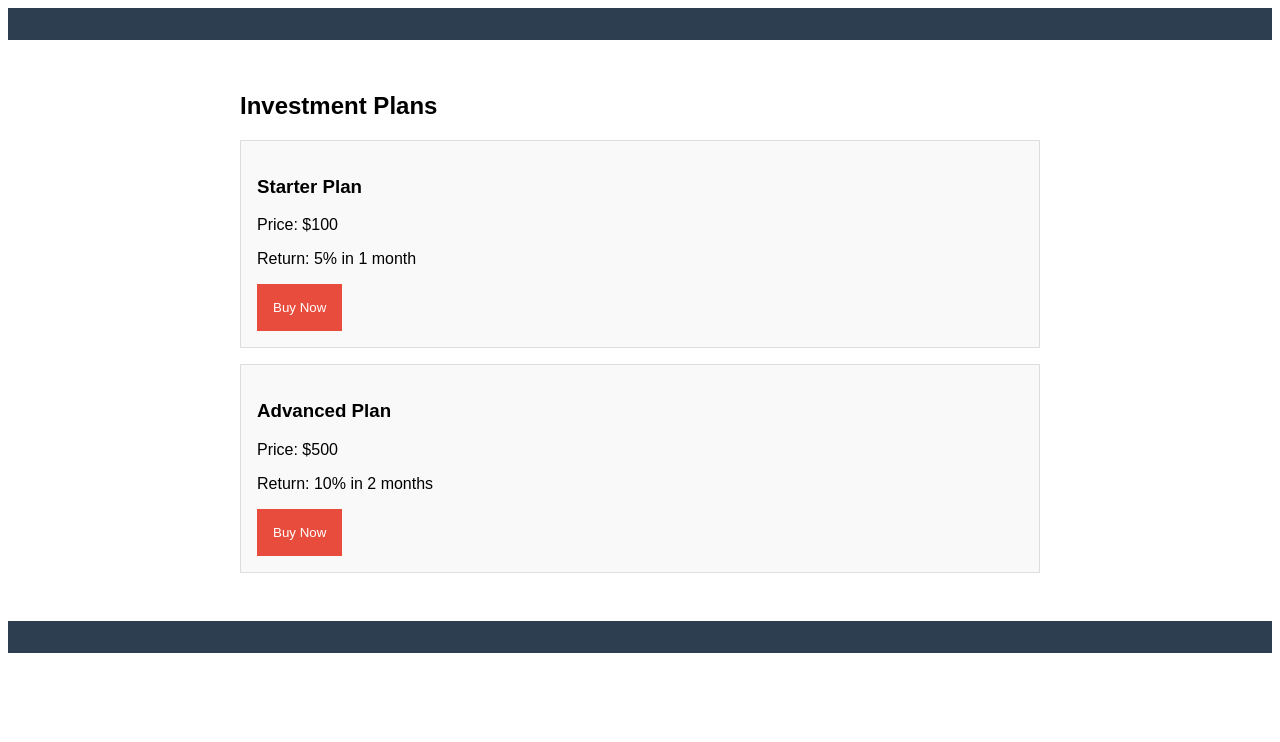
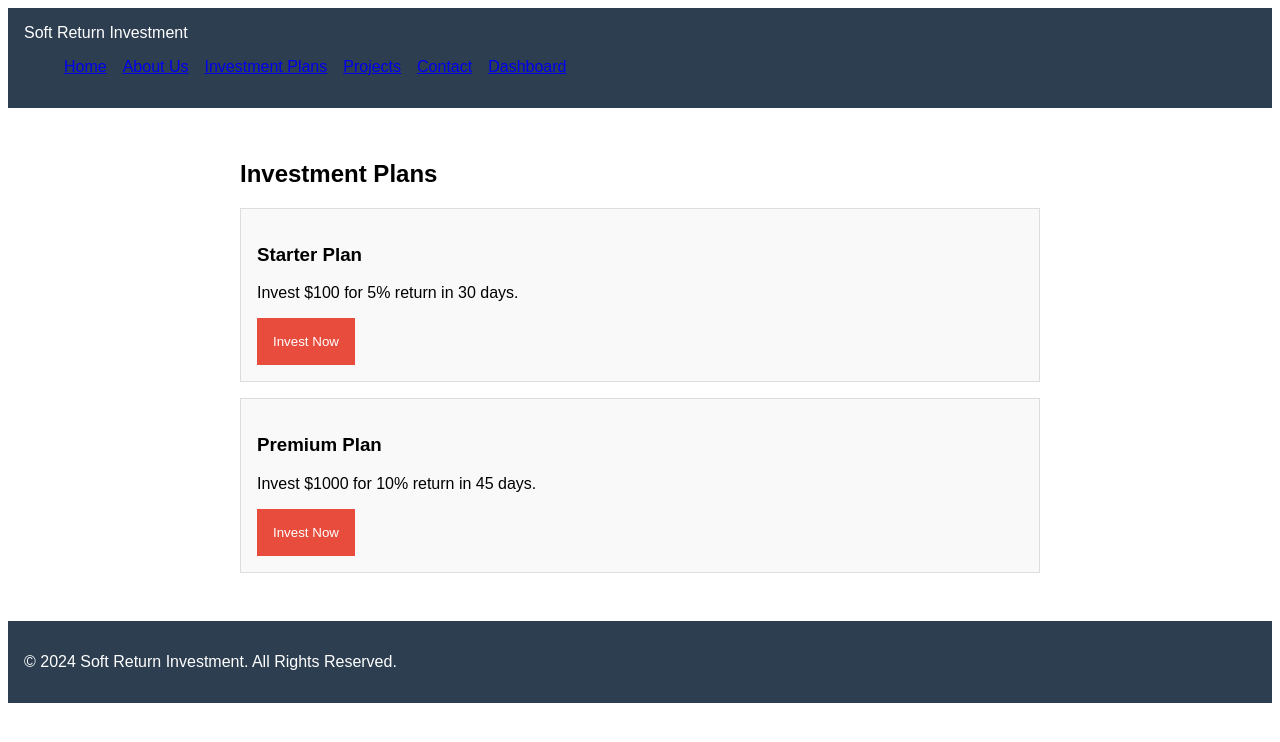
Before and after one commit to SoftrIn6/softrinvestment, a plain HTML site: page plans.html in a window 1280 px wide. Drawn offline with Linux system fonts and the light colour scheme.

Commit message:
Update plans.html

```diff
--- a/plans.html
+++ b/plans.html
@@ -3,32 +3,40 @@
 <head>
     <meta charset="UTF-8">
     <meta name="viewport" content="width=device-width, initial-scale=1.0">
-  <title>Investment Plans | Soft Return Investment</title>
+    <title>Investment Plans - Soft Return Investment</title>
     <link rel="stylesheet" href="styles.css">
 </head>
 <body>
     <header>
-    <!-- Same header as index.html -->
+        <div class="logo">Soft Return Investment</div>
+        <nav>
+            <ul>
+                <li><a href="index.html">Home</a></li>
+                <li><a href="about.html">About Us</a></li>
+                <li><a href="investment-plans.html">Investment Plans</a></li>
+                <li><a href="projects.html">Projects</a></li>
+                <li><a href="contact.html">Contact</a></li>
+                <li><a href="dashboard.html">Dashboard</a></li>
+            </ul>
+        </nav>
     </header>
 
-  <section class="plans-section">
+    <section class="investment-plans">
         <h2>Investment Plans</h2>
         <div class="plan">
             <h3>Starter Plan</h3>
-      <p>Price: $100</p>
-      <p>Return: 5% in 1 month</p>
-      <button>Buy Now</button>
+            <p>Invest $100 for 5% return in 30 days.</p>
+            <button class="cta-btn">Invest Now</button>
         </div>
         <div class="plan">
-      <h3>Advanced Plan</h3>
-      <p>Price: $500</p>
-      <p>Return: 10% in 2 months</p>
-      <button>Buy Now</button>
+            <h3>Premium Plan</h3>
+            <p>Invest $1000 for 10% return in 45 days.</p>
+            <button class="cta-btn">Invest Now</button>
         </div>
     </section>
 
     <footer>
-    <!-- Same footer as index.html -->
+        <p>© 2024 Soft Return Investment. All Rights Reserved.</p>
     </footer>
 </body>
 </html>
```
Lines whose indentation alone changed are shown as unchanged.
